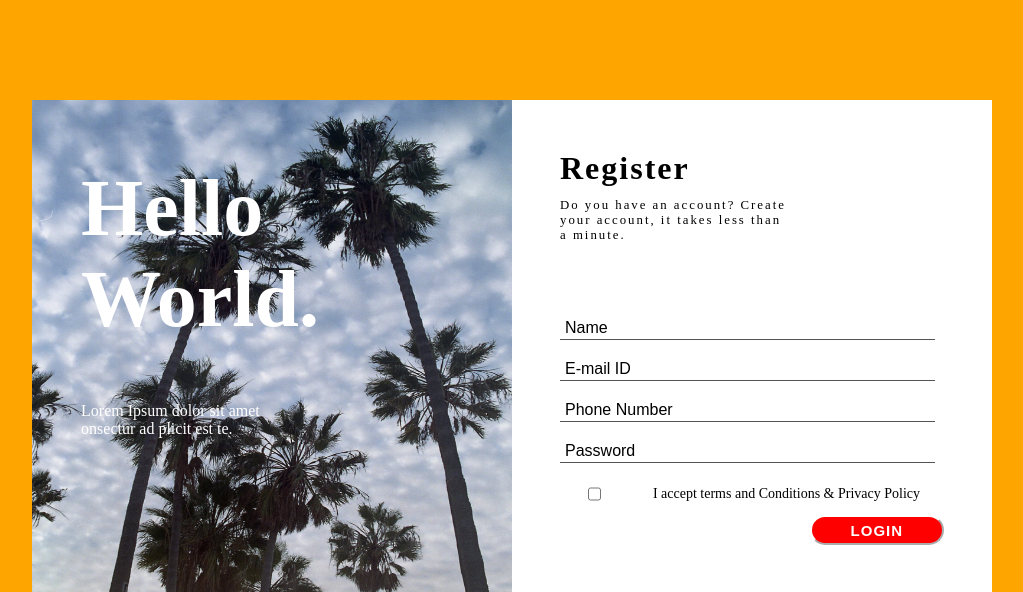
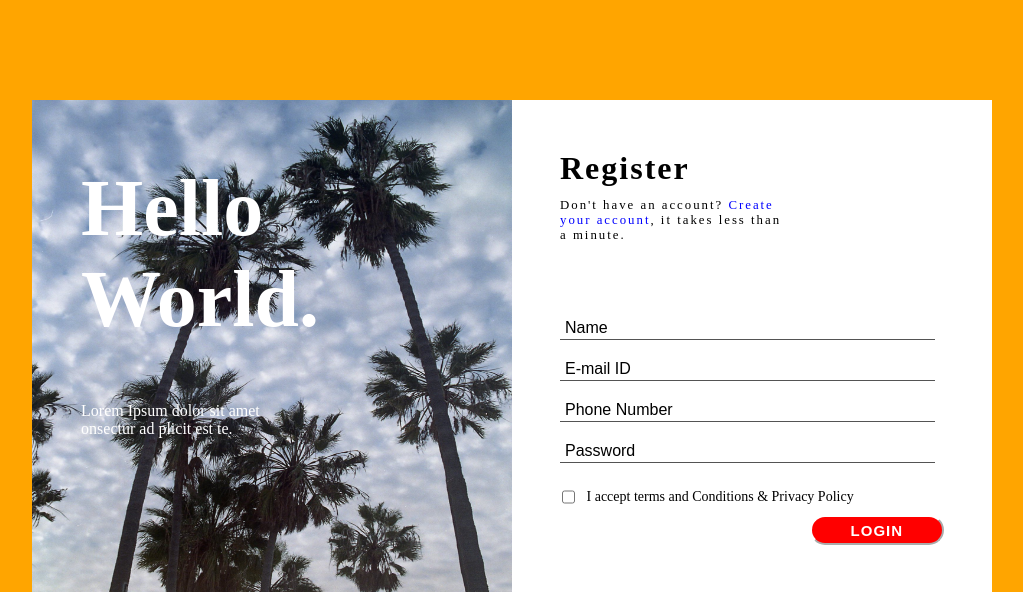
Before and after one commit to spiropoulos94/netmechanics-assignment, a website: page index.html in a window 1280 px wide. Shown: the top 592 px of the page, without its empty margins (128-1151 px from the left). Drawn offline with Linux system fonts and the light colour scheme.

Commit message:
link on header

```diff
--- a/assets/scss/style.scss
+++ b/assets/scss/style.scss
@@ -34,6 +34,11 @@ header {
   header {
     color: white;
     letter-spacing: 2px;
+
+    #register-link {
+      text-decoration: none;
+      color: white;
+    }
 
     p {
       font-size: 0.8rem;
@@ -168,6 +173,11 @@ footer .divider {
     height: 100vh;
   }
 
+  #register-link {
+    text-decoration: none;
+    color: blue !important;
+  }
+
   main {
     width: 75vw;
     max-width: none;
@@ -298,9 +308,11 @@ footer .divider {
     color: black;
     font-size: 14px;
     display: flex;
-    justify-content: space-around;
+    justify-content: start;
     position: relative;
-    top: 0.3rem;
+    input {
+      margin-right: 3%;
+    }
   }
 
   footer .divider {
--- a/index.html
+++ b/index.html
@@ -19,7 +19,7 @@
       <section id="landing">
         <header>
           <h1>Register</h1>
-          <p>Do you have an account? Create your account, it takes less than a minute.</p>
+          <p>Don't have an account? <a href="#" id="register-link">Create your account</a>, it takes less than a minute.</p>
       </header>
         <form id="form">
             <input type="text" placeholder="Name" id="name" name="name"><br>
```
Also changed, not shown: dist/assets/css/style.css.
